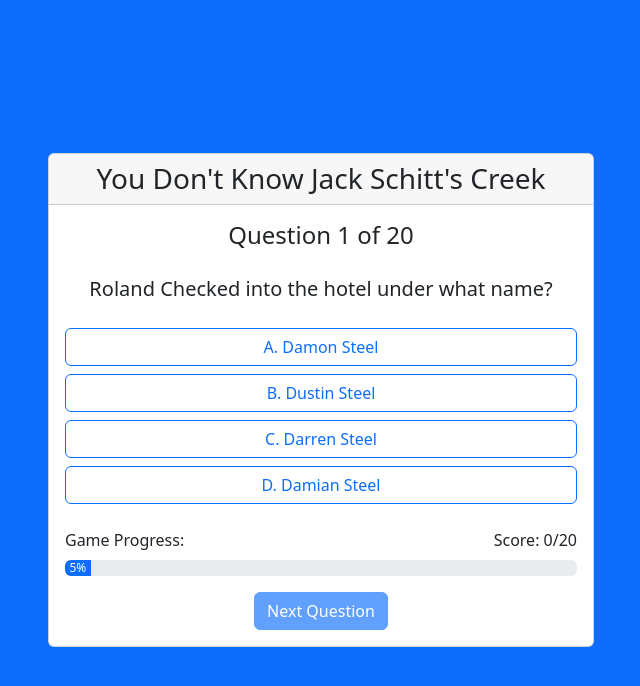
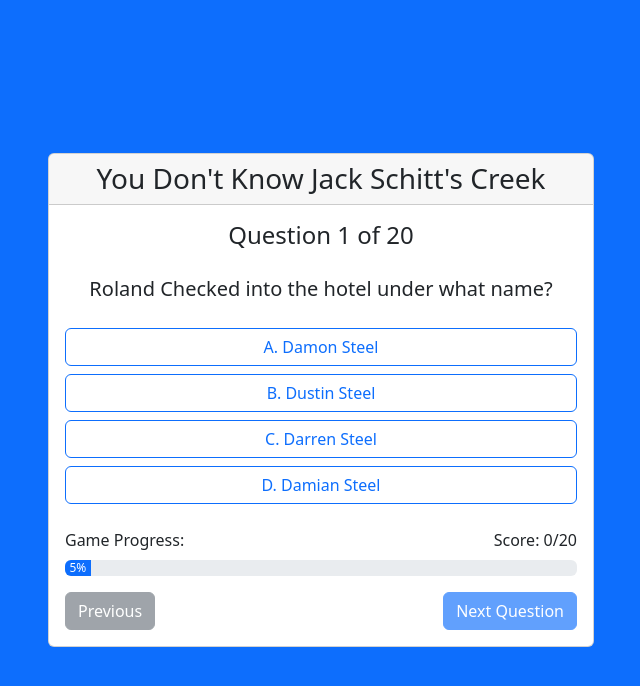
Before and after one commit to Godbero/final-trivia, a React (Create React App) app: page / in a window 1280 px wide. Both pictures are taken after a click on the button "Start Quiz". Shown: the top 686 px of the page, without its empty margins (319-959 px from the left). Built offline with nearby package versions, Linux system fonts and the light colour scheme.

Commit message:
Updated navigation to put previous back in

```diff
--- a/src/App.tsx
+++ b/src/App.tsx
@@ -20,6 +20,7 @@
   const [showFeedback, setShowFeedback] = useState(false);
 
   const currentQuestion = quizQuestions[currentQuestionIndex];
+  const isFirstQuestion = currentQuestionIndex === 0;
   const isLastQuestion = currentQuestionIndex === quizQuestions.length - 1;
 
   const handleStartGame = () => {
@@ -39,17 +40,27 @@
       setGameState("results");
     } else {
       setCurrentQuestionIndex(currentQuestionIndex + 1);
-      setSelectedAnswer(null);
-      setShowFeedback(false);
+      resetQuestionState();
     }
+  };
+
+  const handlePreviousQuestion = () => {
+    if (!isFirstQuestion) {
+      setCurrentQuestionIndex(currentQuestionIndex - 1);
+      resetQuestionState();
+    }
+  };
+
+  const resetQuestionState = () => {
+    setSelectedAnswer(null);
+    setShowFeedback(false);
   };
 
   const handleRestartGame = () => {
     setGameState("start");
     setCurrentQuestionIndex(0);
     setScore(0);
-    setSelectedAnswer(null);
-    setShowFeedback(false);
+    resetQuestionState();
   };
 
   const progress = ((currentQuestionIndex + 1) / quizQuestions.length) * 100;
@@ -126,11 +137,7 @@
                         <p>
                           {selectedAnswer === currentQuestion.correctAnswer
                             ? "Great job! You got the right answer."
-                            : `Sorry, that's not correct. The right answer was: ${
-                                currentQuestion.options[
-                                  currentQuestion.correctAnswer
-                                ]
-                              }`}
+                            : "Sorry, that's not correct. Try again!"}
                         </p>
                       </Alert>
                     )}
@@ -148,7 +155,14 @@
                       />
                     </div>
 
-                    <div className="text-center">
+                    <div className="d-flex justify-content-between">
+                      <Button
+                        variant="secondary"
+                        onClick={handlePreviousQuestion}
+                        disabled={isFirstQuestion}
+                      >
+                        Previous
+                      </Button>
                       <Button
                         variant="primary"
                         onClick={handleNextQuestion}
```
